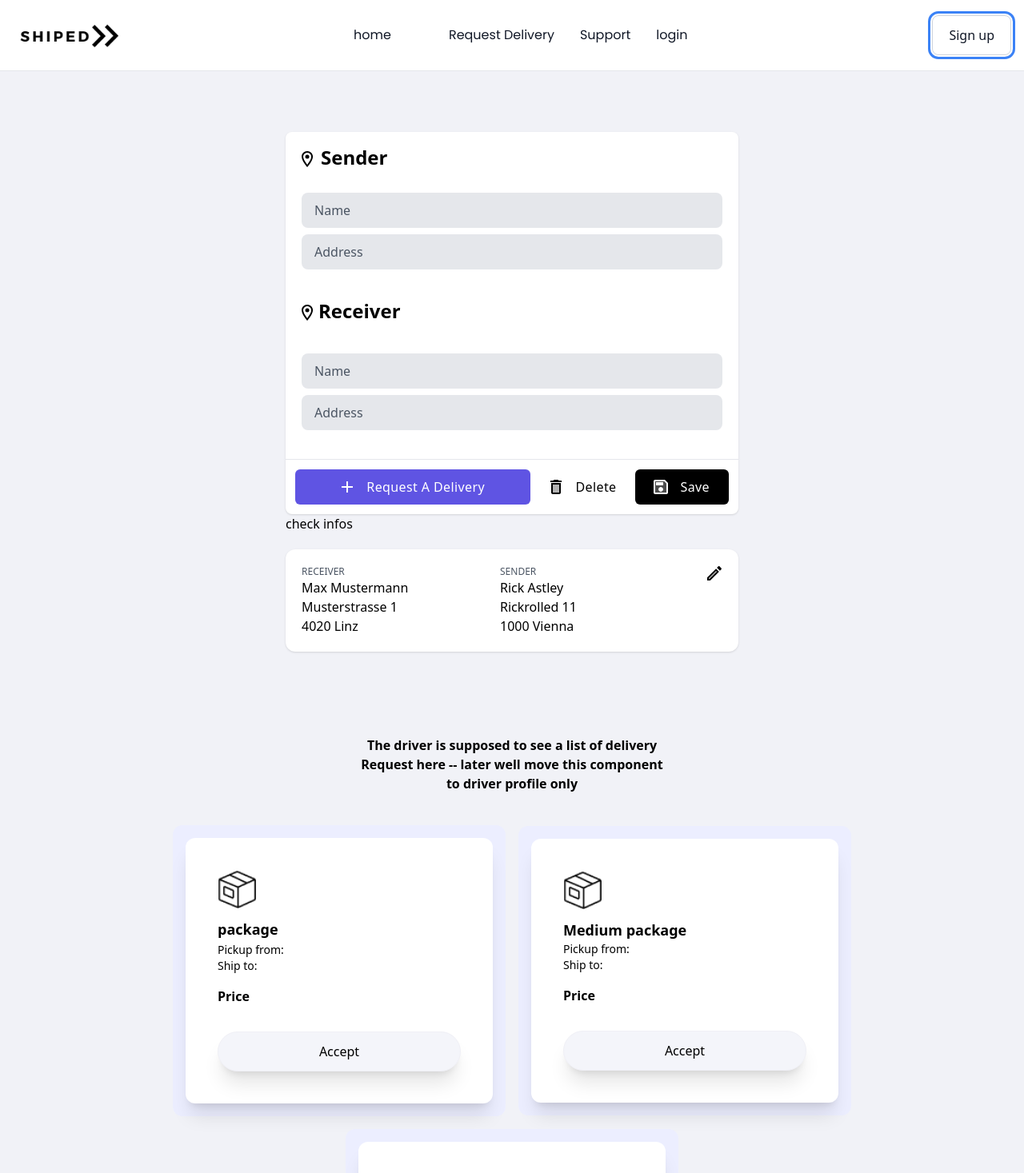
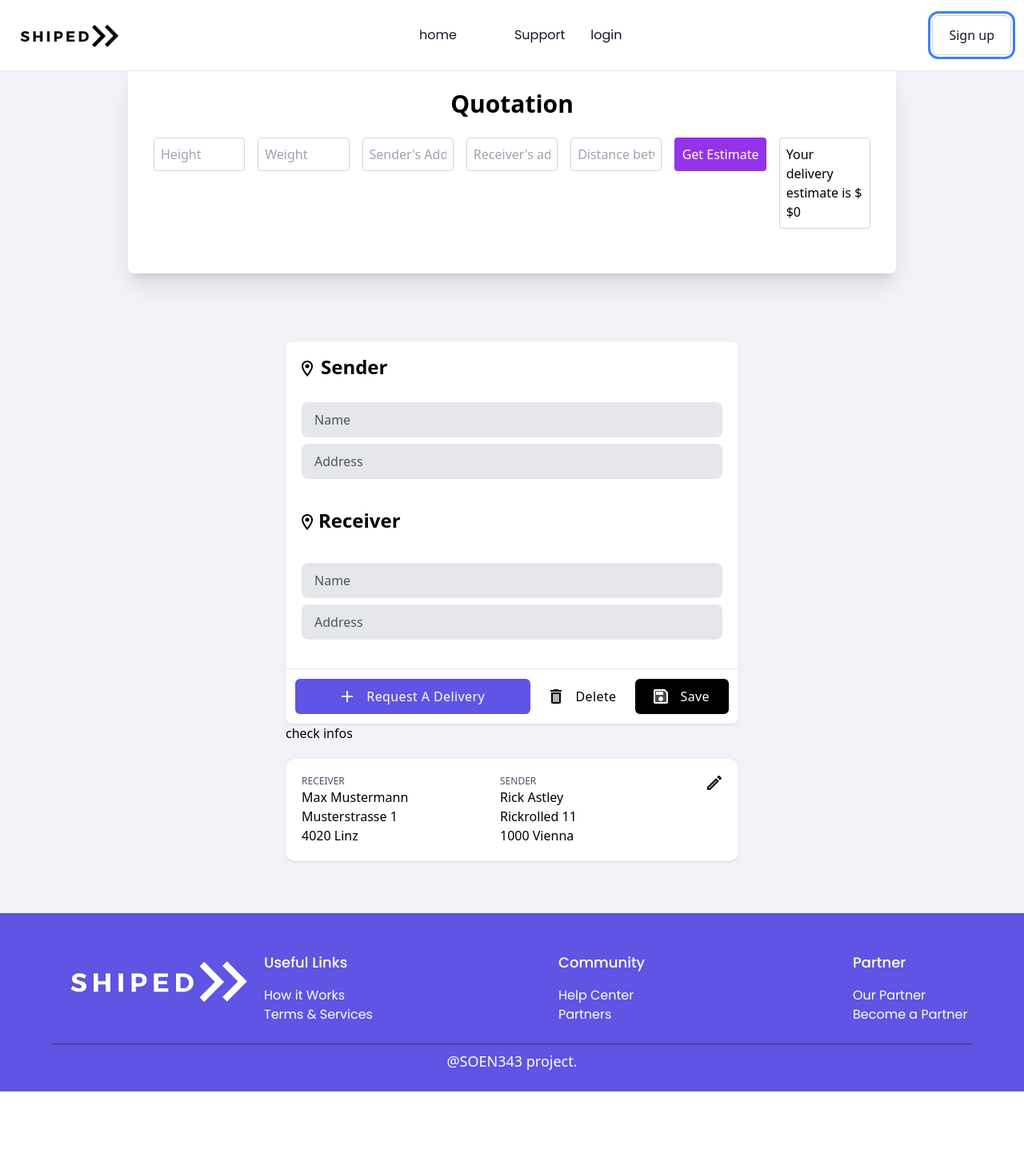
Before and after one commit to Fatoumatabintabarry/DeliveryService, a React (Vite) app in the folder client/: page /deliverysolutions in a window 1280 px wide. Shown: the top 1467 px of the page at 80% size. After the commit the page ends 1365 px from the top, so only its background shows below. Built offline with nearby package versions, Linux system fonts and the light colour scheme.

Commit message:
GetEstimate
getestimate inside delivery solutions

```diff
--- a/client/src/Pages/deliverysolutions.jsx
+++ b/client/src/Pages/deliverysolutions.jsx
@@ -5,6 +5,7 @@ import '../index.css'
 import {Navbar,Footer} from '../components/index';
 import RequestDelivery from './RequestDelivery';
 import MyDeliveries from '../components/MyDeliveries';
+import GetEstimate from '../components/GetEstimate';
 
 const deliverysolutions = () => {
   return (
@@ -17,15 +18,19 @@ const deliverysolutions = () => {
 
        <div className={`${styles.paddingX} ${styles.flexStart} bg-[#F1F2F7]`}>
         <div className={`${styles.boxWidth} `}>
+
+          <GetEstimate />
+        </div>
+      </div>
+
+       <div className={`${styles.paddingX} ${styles.flexStart} bg-[#F1F2F7]`}>
+        <div className={`${styles.boxWidth} `}>
+
           <RequestDelivery />
         </div>
       </div>
 
-      <div className={`${styles.paddingX} ${styles.flexStart} bg-[#F1F2F7]`}>
-        <div className={`${styles.boxWidth} `}>
-          <MyDeliveries />
-        </div>
-      </div>
+
 
 
 
--- a/client/src/constants/index.js
+++ b/client/src/constants/index.js
@@ -3,21 +3,18 @@ import {  linkedin  } from "../assets";
 export const navLinks = [
   {
     id: "/",
-    title: "home",
+    title:"home",
   },
-  {
-    id: "/deliverysolutions",
-    title: "Request Delivery",
-  },
+
   {
     id: "/whyshiped",
-    title: "Support",
+    title:"Support",
   },
 
 
   {
     id: "/login",
-    title: "login",
+    title:"login",
   },
   {
     id:"",
@@ -28,6 +25,10 @@ export const navLinks = [
 
 
 
+/*  {
+    id: "/deliverysolutions",
+    title: "Request Delivery",
+  },*/
 
 export const stats = [
   {
```
